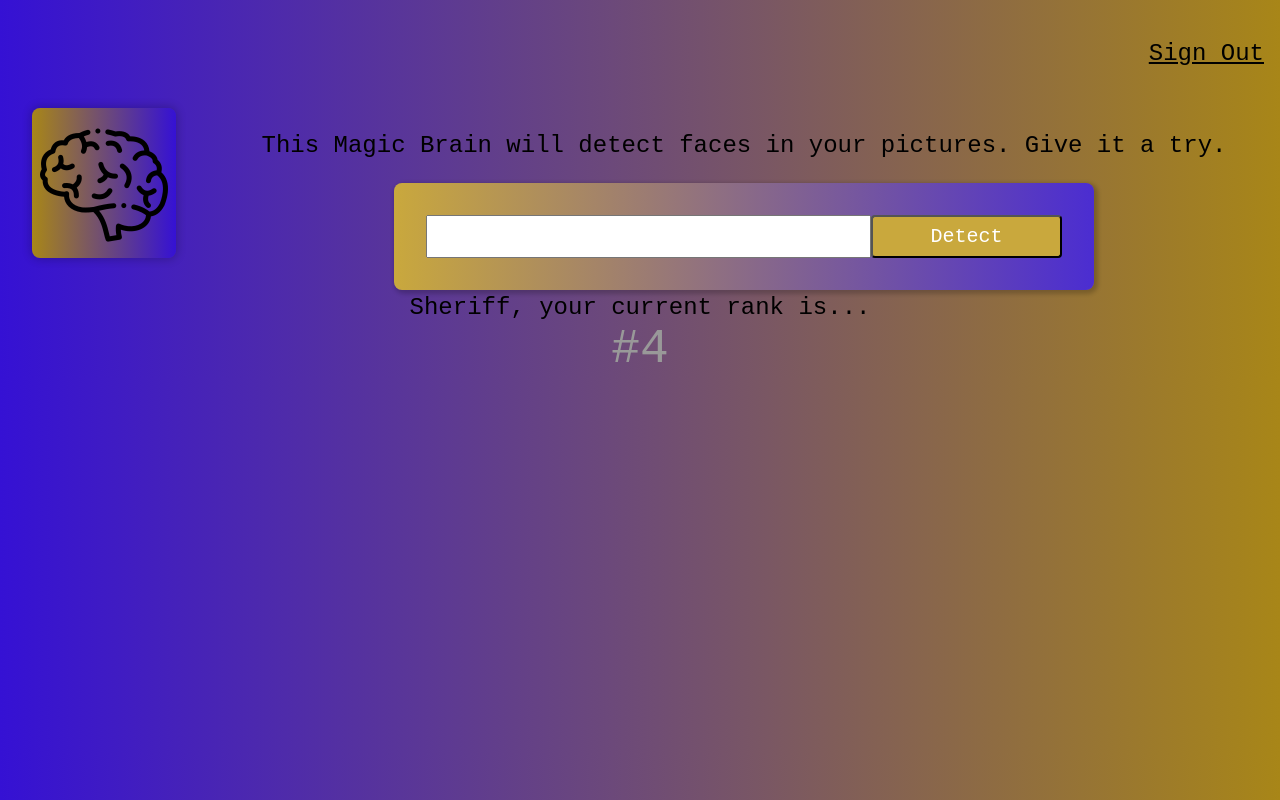
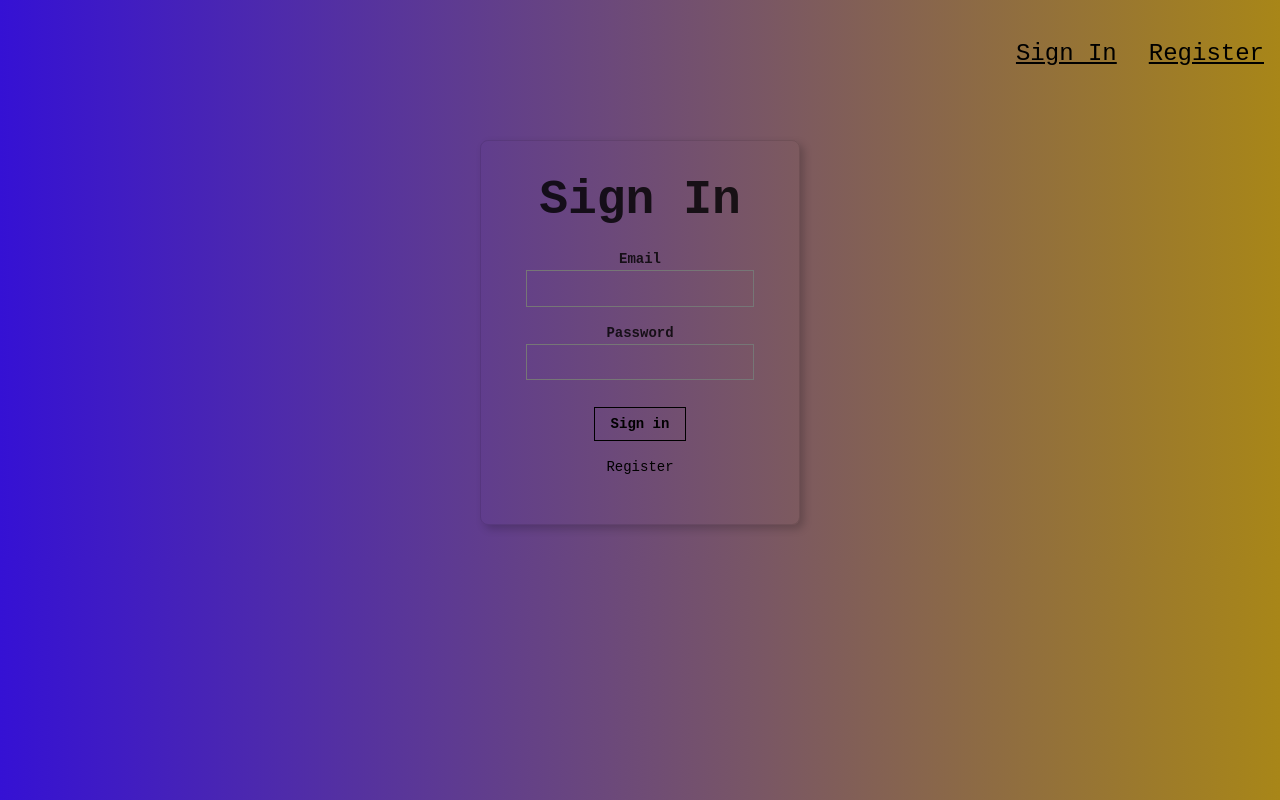
Before and after one commit to iamshivex/smartbrain, a React (Create React App) app: page / in a window 1280 px wide. Built offline with nearby package versions, Linux system fonts and the light colour scheme; what clarifai would draw is missing.

Commit message:
no bugs, frontend completed

```diff
--- a/src/App.js
+++ b/src/App.js
@@ -4,6 +4,8 @@ import Logo from './components/Logo/Logo';
 import ImageLinkForm from './components/ImageLinkForm/ImageLinkForm';
 import Rank from './components/Rank/Rank';
 import FaceRecognition from './components/FaceRecognition/FaceRecognition';
+import Signin from './components/Signin/Signin';
+import Register from './components/Register/Register';
 import { Component } from 'react';
 import clarifai from 'clarifai';
 
@@ -18,9 +20,28 @@ class App extends Component {
     this.state = {
       input: "",
       imageUrl: "",
-      box: "",
+      box: {},
+      route: "signin",
+      isSignedIn: false,
+      user: {
+        id: "",
+        name: "",
+        email: "",
+        entries: 0,
+        joined: ""
+      }
     }
   }
+
+loadUser = (data) => {
+  this.setState({user: {
+    id: data.id,
+    name: data.name,
+    email: data.email,
+    entries: data.entries,
+    joined: data.joined
+  }})
+}
 
   calculateFaceLocation = (data) => {
     const clarifaiFace = data.outputs[0].data.regions[0].region_info.bounding_box;
@@ -36,7 +57,6 @@ class App extends Component {
   }
 
   displayFaceBox = (box) => {
-    console.log(box);
     this.setState({box: box});
   }
 
@@ -44,27 +64,68 @@ class App extends Component {
     this.setState({input: event.target.value});
   }
 
-  onButtonSubmit = () => {
-    this.setState({imageUrl: this.state.input})
+  onImageSubmit = () => {
+    this.setState({imageUrl: this.state.input});
     app.models
       .predict(
         clarifai.FACE_DETECT_MODEL,
         this.state.input
       )
-      .then(response => this.displayFaceBox
-        (this.calculateFaceLocation(response)))
+      .then(response => {
+        if (response) {
+          fetch("http://localhost:2500/image", {
+            method: "put",
+            headers: {"Content-Type": "application/json"},
+            body: JSON.stringify({
+                id: this.state.user.id
+            })
+          })
+            .then(response => response.json())
+            .then(count => {
+              this.setState(Object.assign(this.state.user, { entries: count}))
+            })
+        }
+        this.displayFaceBox(this.calculateFaceLocation(response))
+      })
       .catch(err => console.log (err));
   }
 
+  onRouteChange = (route) => {
+    if (route === "signout") {
+      this.setState({isSignedIn: false})
+    } else if (route === "home") {
+      this.setState({isSignedIn: true})
+    }
+    this.setState({route: route});
+  }
+
   render() {
+    const { isSignedIn, imageUrl, route, box } = this.state;
     return (
       <div className="App">
-          <Navigation />
-          <Logo />
-          <ImageLinkForm onInputChange={this.onInputChange}
-            onButtonSubmit={this.onButtonSubmit}/>
-          <Rank />
-          <FaceRecognition box={this.state.box} imageUrl={this.state.imageUrl}/>
+          <Navigation
+            isSignedIn={isSignedIn}
+            onRouteChange={this.onRouteChange}
+          />
+          { route === "home"
+            ? <div>
+                <Logo/>
+                <ImageLinkForm
+                  onInputChange={this.onInputChange}
+                  onImageSubmit={this.onImageSubmit}
+                />
+                <Rank
+                  name={this.state.user.name}
+                  entries={this.state.user.entries}
+                />
+                <FaceRecognition box={box} imageUrl={imageUrl}/>
+              </div>
+            : (
+                route === "signin"
+                  ? <Signin loadUser={this.loadUser} onRouteChange={this.onRouteChange}/>
+                  : <Register loadUser={this.loadUser} onRouteChange={this.onRouteChange}/>
+              )
+          }
       </div>
     );
   }
--- a/src/components/ImageLinkForm/ImageLinkForm.js
+++ b/src/components/ImageLinkForm/ImageLinkForm.js
@@ -1,7 +1,7 @@
 import React from "react";
 import "./ImageLinkForm.css";
 
-const ImageLinkForm = ({onInputChange, onButtonSubmit}) => {
+const ImageLinkForm = ({onInputChange, onImageSubmit}) => {
     return (
         <div>
            <p className="f3">
@@ -15,7 +15,7 @@ const ImageLinkForm = ({onInputChange, onButtonSubmit}) => {
                     />
                     <button
                         className="w-30 grow f4 link ph3 pv2 dib white br2 blg"
-                        onClick={onButtonSubmit} > Detect
+                        onClick={onImageSubmit} > Detect
                     </button>
                 </div>
             </div>
--- a/src/components/Navigation/Navigation.js
+++ b/src/components/Navigation/Navigation.js
@@ -1,11 +1,28 @@
 import React from "react";
 
-const Navigation = () => {
-    return (
-        <nav style={{display: "flex", justifyContent: "flex-end"}}>
-            <p className="f3 link dim black underline pa3 pointer"> Sign Out </p>
-        </nav>
-    );
+const Navigation = ({onRouteChange, isSignedIn}) => {
+    if (isSignedIn) {
+        return (
+            <nav style={{display: "flex", justifyContent: "flex-end"}}>
+                <p
+                    onClick={() => onRouteChange("signout")}
+                    className="f3 link dim black underline pa3 pointer"> Sign Out </p>
+            </nav>
+        );
+    } else {
+        return (
+                <nav style={{display: "flex", justifyContent: "flex-end"}}>
+                    <p
+                        onClick={() => onRouteChange("signin")}
+                        className="f3 link dim black underline pa3 pointer"> Sign In
+                    </p>
+                    <p
+                        onClick={() => onRouteChange("register")}
+                        className="f3 link dim black underline pa3 pointer"> Register
+                    </p>
+                </nav>
+        )
+    }
 }
 
 export default Navigation
--- a/src/components/Rank/Rank.js
+++ b/src/components/Rank/Rank.js
@@ -1,14 +1,9 @@
 import React from "react";
 
-const Rank = () => {
+const Rank = ({ name, entries}) => {
     return (
-        <div>
-           <div className="black f3 pt1">
-                {"Sheriff, your current rank is... "}
-           </div>
-           <div className="silver f1">
-                {"#4"}
-           </div>
+        <div className="black f3 pt3">
+            {`You've made ${entries} entries, ${name}`}
         </div>
     );
 }
--- /dev/null
+++ b/src/components/Register/Register.js
@@ -0,0 +1,91 @@
+import React from "react";
+
+class Register extends React.Component {
+    constructor(props) {
+        super(props);
+        this.state = {
+            name: "",
+            password: "",
+            email: "",
+        }
+    }
+
+    onNameChange = (event) => {
+        this.setState({name: event.target.value})
+    }
+
+    onEmailChange = (event) => {
+        this.setState({email: event.target.value})
+    }
+
+    onPasswordChange = (event) => {
+        this.setState({password: event.target.value})
+    }
+
+    onSubmitSignIn = () => {
+        fetch("http://localhost:2500/register", {
+            method: "post",
+            headers: {"Content-Type": "application/json"},
+            body: JSON.stringify({
+                name: this.state.name,
+                email: this.state.email,
+                password: this.state.password
+            })
+        })
+            .then(response => response.json())
+            .then(user => {
+                if (user) {
+                    this.props.loadUser(user)
+                    this.props.onRouteChange("home")
+                }
+            })
+    }
+
+    render () {
+        return (
+            <article className="br3 ba silver-70 mv2 w-100 w-50-m w-25-l mw6 shadow-3 center">
+                <main className="pa4 black-70">
+                    <div className="measure">
+                        <fieldset id="sign_up" className="ba b--transparent ph0 mh0">
+                            <legend className="f1 fw6 ph0 mh0"> Register </legend>
+                            <div className="mt3">
+                                <label className="db fw6 lh-copy f6" htmlFor="name"> Name </label>
+                                <input
+                                    className="pa2 input-reset ba bg-transparent hover-bg-black hover-white w-100 grow"
+                                    type="text" name="name"  id="name"
+                                    onChange={ this.onNameChange }
+                                />
+                            </div>
+                            <div className="mt3">
+                                <label className="db fw6 lh-copy f6" htmlFor="email-address">Email</label>
+                                <input
+                                    className="pa2 input-reset ba bg-transparent hover-bg-black hover-white w-100 grow"
+                                    type="email" name="email-address"  id="email-address"
+                                    onChange={ this.onEmailChange }
+                                />
+                            </div>
+                            <div className="mv3">
+                                <label className="db fw6 lh-copy f6" htmlFor="password">Password</label>
+                                <input
+                                    className="b pa2 input-reset ba bg-transparent hover-bg-black hover-white w-100 grow"
+                                    type="password" name="password"  id="password"
+                                    onChange={ this.onPasswordChange }
+                                />
+                            </div>
+                        </fieldset>
+                        <div className="">
+                            <input
+                                onClick={this.onSubmitSignIn}
+                                className="b ph3 br2 pv2 input-reset ba b--silver bg-transparent pointer f6 dib grow"
+                                type="submit"
+                                value="Register"
+                            />
+                        </div>
+                    </div>
+                </main>
+            </article>
+        )
+    }
+}
+
+export default Register
--- /dev/null
+++ b/src/components/Signin/Signin.js
@@ -0,0 +1,85 @@
+import React from "react";
+
+class Signin extends React.Component {
+    constructor(props) {
+        super(props);
+        this.state = {
+            signInEmail: "",
+            signInPassword: "",
+        }
+    }
+
+    onEmailChange = (event) => {
+        this.setState({signInEmail: event.target.value})
+    }
+
+    onPasswordChange = (event) => {
+        this.setState({signInPassword: event.target.value})
+    }
+
+    onSubmitSignIn = () => {
+        fetch("http://localhost:2500/signin", {
+            method: "post",
+            headers: {"Content-Type": "application/json"},
+            body: JSON.stringify({
+                email: this.state.signInEmail,
+                password: this.state.signInPassword
+            })
+        })
+            .then(response => response.json())
+            .then(user => {
+                if (user.id) {
+                   this.props.loadUser(user)
+                   this.props.onRouteChange("home");
+                }
+            })
+    }
+
+    render() {
+        const { onRouteChange } = this.props;
+        return (
+            <article className="br3 ba b--black-10 mv4 w-100 w-50-m w-25-l mw6 shadow-5 center">
+                <main className="pa4 black-80">
+                    <div className="measure">
+                        <fieldset id="sign_up" className="ba b--transparent ph0 mh0">
+                            <legend className="f1 fw6 ph0 mh0">Sign In</legend>
+                            <div className="mt3">
+                                <label className="db fw6 lh-copy f6" htmlFor="email-address">Email</label>
+                                <input
+                                    className="pa2 input-reset ba bg-transparent hover-bg-black hover-white w-100 grow"
+                                    type="email"
+                                    name="email-address"
+                                    id="email-address"
+                                    onChange={this.onEmailChange}
+                                />
+                            </div>
+                            <div className="mv3">
+                                <label className="db fw6 lh-copy f6" htmlFor="password">Password</label>
+                                <input
+                                    className="b pa2 input-reset ba bg-transparent hover-bg-black hover-white w-100 grow"
+                                    type="password"
+                                    name="password"
+                                    id="password"
+                                    onChange={this.onPasswordChange}
+                                />
+                            </div>
+                        </fieldset>
+                        <div className="">
+                            <input
+                                onClick={this.onSubmitSignIn}
+                                className="b ph3 pv2 input-reset ba b--black bg-transparent grow pointer f6 dib"
+                                type="submit"
+                                value="Sign in"
+                            />
+                        </div>
+                        <div className="lh-copy mt3">
+                            <p  onClick={() => onRouteChange('register')} className="f6 link dim black db pointer">Register</p>
+                        </div>
+                    </div>
+                </main>
+            </article>
+        );
+    }
+}
+
+export default Signin
```
